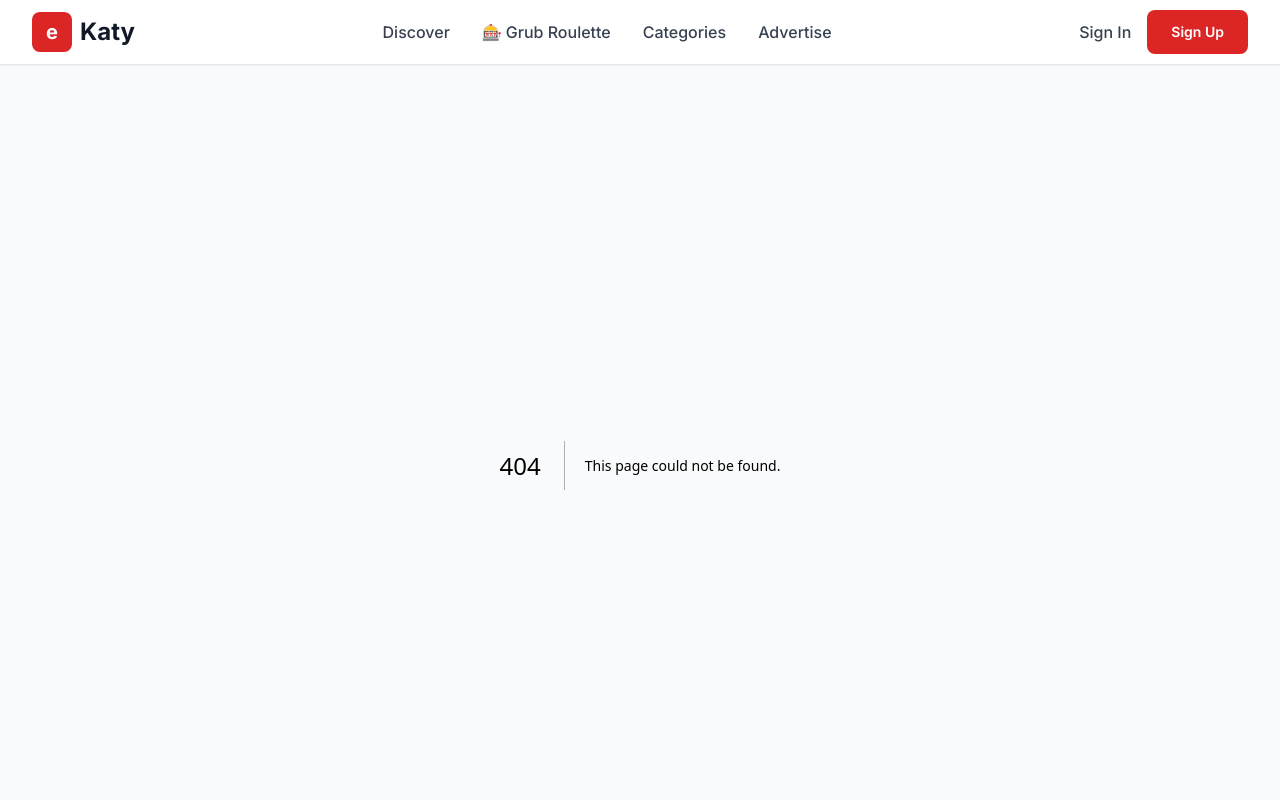
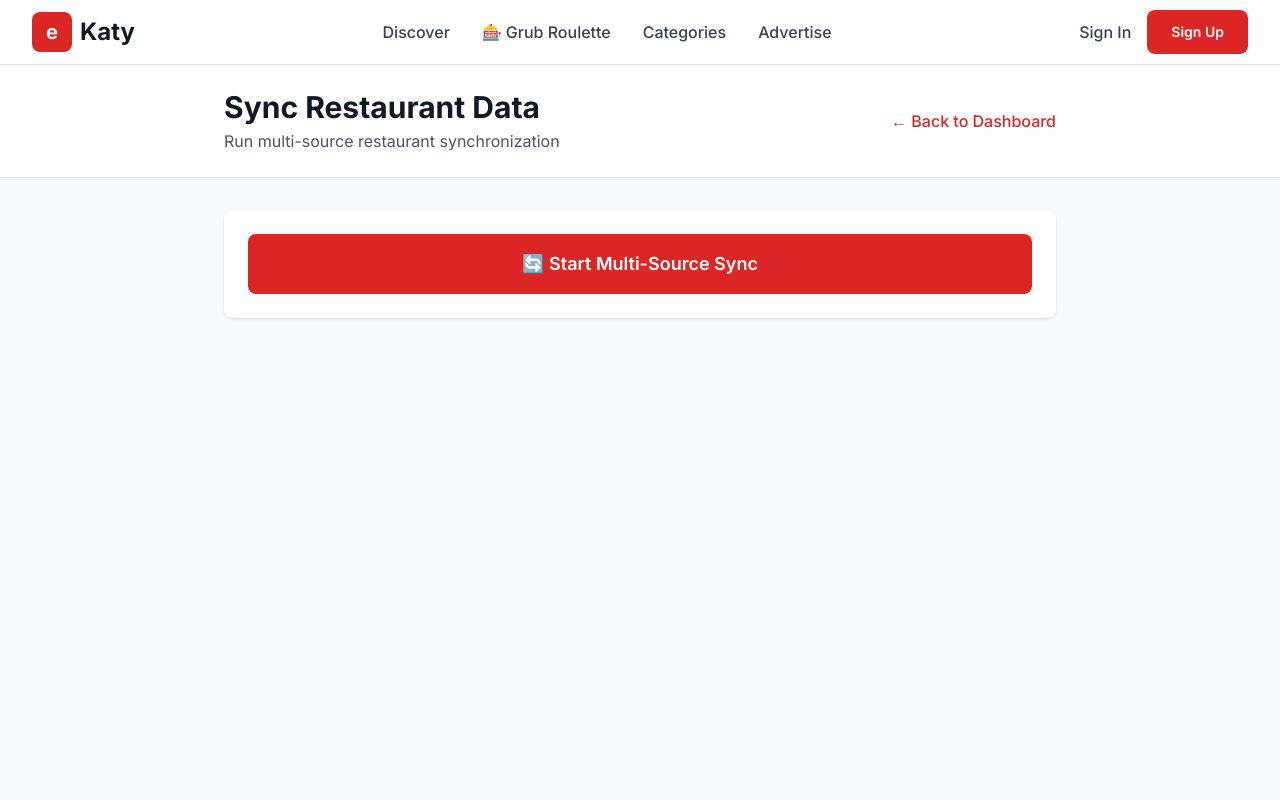
Before and after one commit to Swimhack/eKatyDirectory, a Next.js app: page /admin/sync in a window 1280 px wide. Before the commit this address had no page. Shown: the top 800 px of the page. Built offline with nearby package versions, Linux system fonts and the light colour scheme.

Commit message:
Add missing admin pages: sync, reviews, analytics

```diff
--- /dev/null
+++ b/app/admin/analytics/page.tsx
@@ -0,0 +1,40 @@
+'use client'
+
+import Link from 'next/link'
+
+export default function AnalyticsPage() {
+  return (
+    <div className="min-h-screen bg-gray-50">
+      <div className="bg-white border-b">
+        <div className="max-w-7xl mx-auto px-4 sm:px-6 lg:px-8 py-6">
+          <div className="flex items-center justify-between">
+            <div>
+              <h1 className="text-3xl font-bold text-gray-900">Analytics</h1>
+              <p className="text-gray-600 mt-1">View platform statistics and insights</p>
+            </div>
+            <Link
+              href="/admin/dashboard"
+              className="text-primary-600 hover:text-primary-700 font-medium"
+            >
+              ← Back to Dashboard
+            </Link>
+          </div>
+        </div>
+      </div>
+
+      <div className="max-w-7xl mx-auto px-4 sm:px-6 lg:px-8 py-8">
+        <div className="bg-white rounded-lg shadow p-8 text-center">
+          <div className="text-6xl mb-4">📊</div>
+          <h2 className="text-2xl font-bold text-gray-900 mb-2">Analytics Dashboard</h2>
+          <p className="text-gray-600 mb-6">Advanced analytics features coming soon</p>
+          <Link
+            href="/admin/dashboard"
+            className="inline-block px-6 py-3 bg-primary-600 text-white rounded-lg hover:bg-primary-700 font-medium"
+          >
+            Back to Dashboard
+          </Link>
+        </div>
+      </div>
+    </div>
+  )
+}
--- /dev/null
+++ b/app/admin/reviews/page.tsx
@@ -0,0 +1,40 @@
+'use client'
+
+import Link from 'next/link'
+
+export default function ReviewsPage() {
+  return (
+    <div className="min-h-screen bg-gray-50">
+      <div className="bg-white border-b">
+        <div className="max-w-7xl mx-auto px-4 sm:px-6 lg:px-8 py-6">
+          <div className="flex items-center justify-between">
+            <div>
+              <h1 className="text-3xl font-bold text-gray-900">Manage Reviews</h1>
+              <p className="text-gray-600 mt-1">Moderate and manage user reviews</p>
+            </div>
+            <Link
+              href="/admin/dashboard"
+              className="text-primary-600 hover:text-primary-700 font-medium"
+            >
+              ← Back to Dashboard
+            </Link>
+          </div>
+        </div>
+      </div>
+
+      <div className="max-w-7xl mx-auto px-4 sm:px-6 lg:px-8 py-8">
+        <div className="bg-white rounded-lg shadow p-8 text-center">
+          <div className="text-6xl mb-4">⭐</div>
+          <h2 className="text-2xl font-bold text-gray-900 mb-2">Reviews Management</h2>
+          <p className="text-gray-600 mb-6">Review moderation features coming soon</p>
+          <Link
+            href="/admin/dashboard"
+            className="inline-block px-6 py-3 bg-primary-600 text-white rounded-lg hover:bg-primary-700 font-medium"
+          >
+            Back to Dashboard
+          </Link>
+        </div>
+      </div>
+    </div>
+  )
+}
--- /dev/null
+++ b/app/admin/sync/page.tsx
@@ -0,0 +1,76 @@
+'use client'
+
+import { useState } from 'react'
+import Link from 'next/link'
+
+export default function SyncDataPage() {
+  const [syncing, setSyncing] = useState(false)
+  const [result, setResult] = useState<any>(null)
+
+  const handleSync = async () => {
+    setSyncing(true)
+    setResult(null)
+
+    try {
+      const response = await fetch('/api/admin/sync-multi-source', {
+        method: 'POST',
+        headers: {
+          'Authorization': 'Bearer ekaty-admin-secret-2025',
+          'Content-Type': 'application/json'
+        }
+      })
+
+      const data = await response.json()
+      setResult(data)
+    } catch (error: any) {
+      setResult({
+        success: false,
+        message: error.message || 'Sync failed'
+      })
+    } finally {
+      setSyncing(false)
+    }
+  }
+
+  return (
+    <div className="min-h-screen bg-gray-50">
+      <div className="bg-white border-b">
+        <div className="max-w-4xl mx-auto px-4 sm:px-6 lg:px-8 py-6">
+          <div className="flex items-center justify-between">
+            <div>
+              <h1 className="text-3xl font-bold text-gray-900">Sync Restaurant Data</h1>
+              <p className="text-gray-600 mt-1">Run multi-source restaurant synchronization</p>
+            </div>
+            <Link
+              href="/admin/dashboard"
+              className="text-primary-600 hover:text-primary-700 font-medium"
+            >
+              ← Back to Dashboard
+            </Link>
+          </div>
+        </div>
+      </div>
+
+      <div className="max-w-4xl mx-auto px-4 sm:px-6 lg:px-8 py-8">
+        <div className="bg-white rounded-lg shadow p-6 mb-6">
+          <button
+            onClick={handleSync}
+            disabled={syncing}
+            className="w-full px-6 py-4 bg-primary-600 text-white rounded-lg hover:bg-primary-700 disabled:bg-gray-300 disabled:cursor-not-allowed font-semibold text-lg"
+          >
+            {syncing ? 'Syncing...' : '🔄 Start Multi-Source Sync'}
+          </button>
+        </div>
+
+        {result && (
+          <div className="bg-white rounded-lg shadow p-6">
+            <h3 className="text-lg font-semibold mb-2">
+              {result.success ? '✅ Sync Completed!' : '❌ Sync Failed'}
+            </h3>
+            <p className="text-gray-600">{result.message}</p>
+          </div>
+        )}
+      </div>
+    </div>
+  )
+}
```
